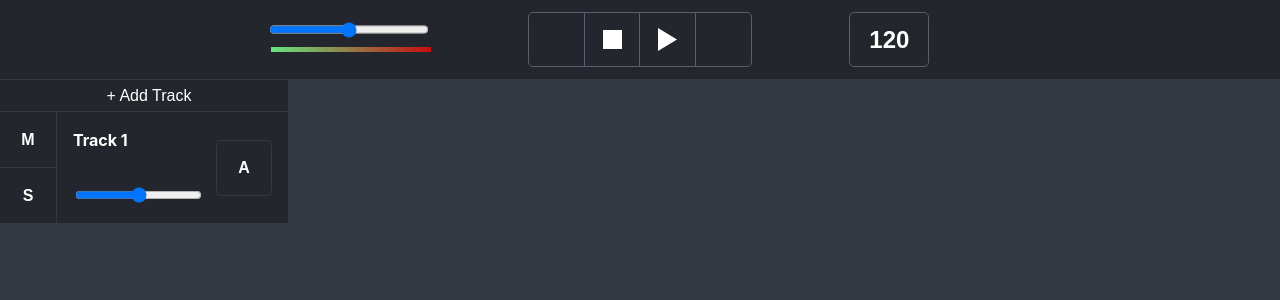
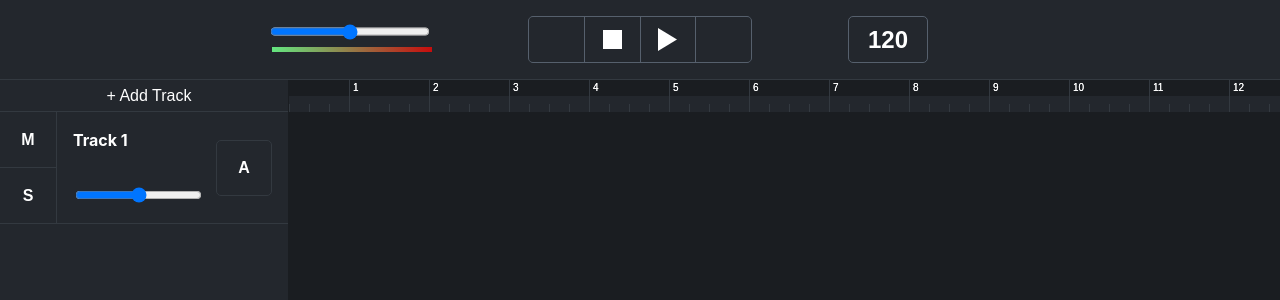
Before and after one commit to mrp175/mymix_online, a React (Create React App) app: page / in a window 1280 px wide. Shown: the top 300 px of the page. Built offline with nearby package versions, Linux system fonts and the light colour scheme.

Commit message:
Implement a bar count along top of sequencer
Shows the bar number and has lines indicating 1 bar and 1/4  bar.

```diff
--- a/src/componenents/Main/Main.scss
+++ b/src/componenents/Main/Main.scss
@@ -5,9 +5,11 @@
   grid-template-columns: 18rem auto;
   grid-gap: 1px;
   height: calc(100% - var(--transport-height));
-  background: var(--light-main);
+  background: var(--dark-main);
 
   .sidebar {
+    background: var(--dark-alt);
+
     &__add-track {
       @include button;
       height: 2rem;
@@ -18,4 +20,7 @@
       font-size: 1rem;
     }
   }
+
+  .sequencer {
+  }
 }
--- a/src/componenents/Main/Main.tsx
+++ b/src/componenents/Main/Main.tsx
@@ -1,6 +1,7 @@
 import "./Main.scss";
 import "../TrackControl/TrackControl";
 import TrackControl from "../TrackControl/TrackControl";
+import BarNumbers from "./Sequencer/BarNumbers/BarNumbers";
 
 export default function Main() {
   return (
@@ -9,7 +10,9 @@ export default function Main() {
         <button className="sidebar__add-track">+ Add Track</button>
         <TrackControl />
       </div>
-      <div className="sequencer"></div>
+      <div className="sequencer">
+        <BarNumbers />
+      </div>
     </div>
   );
 }
--- /dev/null
+++ b/src/componenents/Main/Sequencer/BarNumbers/BarNumbers.scss
@@ -0,0 +1,12 @@
+.BarNumbers {
+  width: 100%;
+  height: 2rem;
+
+  &__canvas {
+    background: linear-gradient(
+      to bottom,
+      var(--dark-main) 50%,
+      var(--dark-alt) 50%
+    );
+  }
+}
--- /dev/null
+++ b/src/componenents/Main/Sequencer/BarNumbers/BarNumbers.tsx
@@ -0,0 +1,70 @@
+import { useRef, useEffect } from "react";
+import "./BarNumbers.scss";
+import { convertRemToPixels } from "../../../../utils/utils";
+import { getVariableStyle } from "../../../../utils/utils";
+
+export default function BarNumbers() {
+  const canvasRef = useRef<HTMLCanvasElement | null>(null);
+  const parentRef = useRef<HTMLDivElement | null>(null);
+  const textSize = 1; //this is what it will be in rem.
+  const barSpacing = 5; // This should scale with zoom.
+  const scale = convertRemToPixels(textSize);
+  console.log("style", getVariableStyle("--dark-alt"));
+
+  function handleResize(
+    canvas: HTMLCanvasElement,
+    ctx: CanvasRenderingContext2D
+  ): void {
+    canvas.width = 0 as number;
+    canvas.height = 0 as number;
+    canvas.width = parentRef.current?.offsetWidth as number;
+    canvas.height = parentRef.current?.offsetHeight as number;
+    populateCanvas(canvas, ctx, canvas.height, barSpacing, scale);
+  }
+
+  useEffect(function () {
+    const canvas = canvasRef.current as HTMLCanvasElement;
+    const ctx = canvas.getContext("2d") as CanvasRenderingContext2D;
+    handleResize(canvas, ctx);
+    populateCanvas(canvas, ctx, canvas.height, barSpacing, scale);
+    window.addEventListener("resize", () => handleResize(canvas, ctx));
+    return function () {
+      window.removeEventListener("resize", () => handleResize(canvas, ctx));
+    };
+  }, []);
+
+  // Draws numbers and bar lines to canvas.
+  function populateCanvas(
+    canvas: HTMLCanvasElement,
+    ctx: CanvasRenderingContext2D,
+    height: number,
+    remSpacing: number,
+    remToPx: number
+  ): void {
+    ctx.lineWidth = 1;
+    // ctx.font = `${textSize / 1.2}rem serif`;
+    ctx.strokeStyle = getVariableStyle("--light-main");
+    ctx.fillStyle = "#ffffff";
+
+    const pxSpacing: number = remSpacing * remToPx;
+    let count = 1;
+    for (let i = 0; i < canvas.width; i += pxSpacing / 4) {
+      if (count % 4 === 0) {
+        ctx.moveTo(i + 0.5, 0);
+        ctx.lineTo(i + 0.5, height);
+        ctx.fillText(count / 4 + "", i + 4, height / 3);
+      } else {
+        ctx.moveTo(i + 0.5, height);
+        ctx.lineTo(i + 0.5, height - height / 4);
+      }
+      count += 1;
+    }
+    ctx.stroke();
+  }
+
+  return (
+    <div className="BarNumbers" ref={parentRef}>
+      <canvas className="BarNumbers__canvas" ref={canvasRef}></canvas>
+    </div>
+  );
+}
--- a/src/componenents/Transport/Transport.scss
+++ b/src/componenents/Transport/Transport.scss
@@ -4,7 +4,7 @@
   height: var(--transport-height);
   width: 100vw;
   background-color: var(--dark-alt);
-  padding: 0.75rem;
+  padding: 1rem;
   font-size: 2rem;
   border-bottom: 1px solid var(--light-main);
 
--- /dev/null
+++ b/src/utils/utils.tsx
@@ -0,0 +1,8 @@
+export function convertRemToPixels(rem: number): number {
+  return rem * parseFloat(getComputedStyle(document.documentElement).fontSize);
+}
+
+export function getVariableStyle(varName: string): string {
+  const style: CSSStyleDeclaration = getComputedStyle(document.body);
+  return style.getPropertyValue(varName);
+}
```
